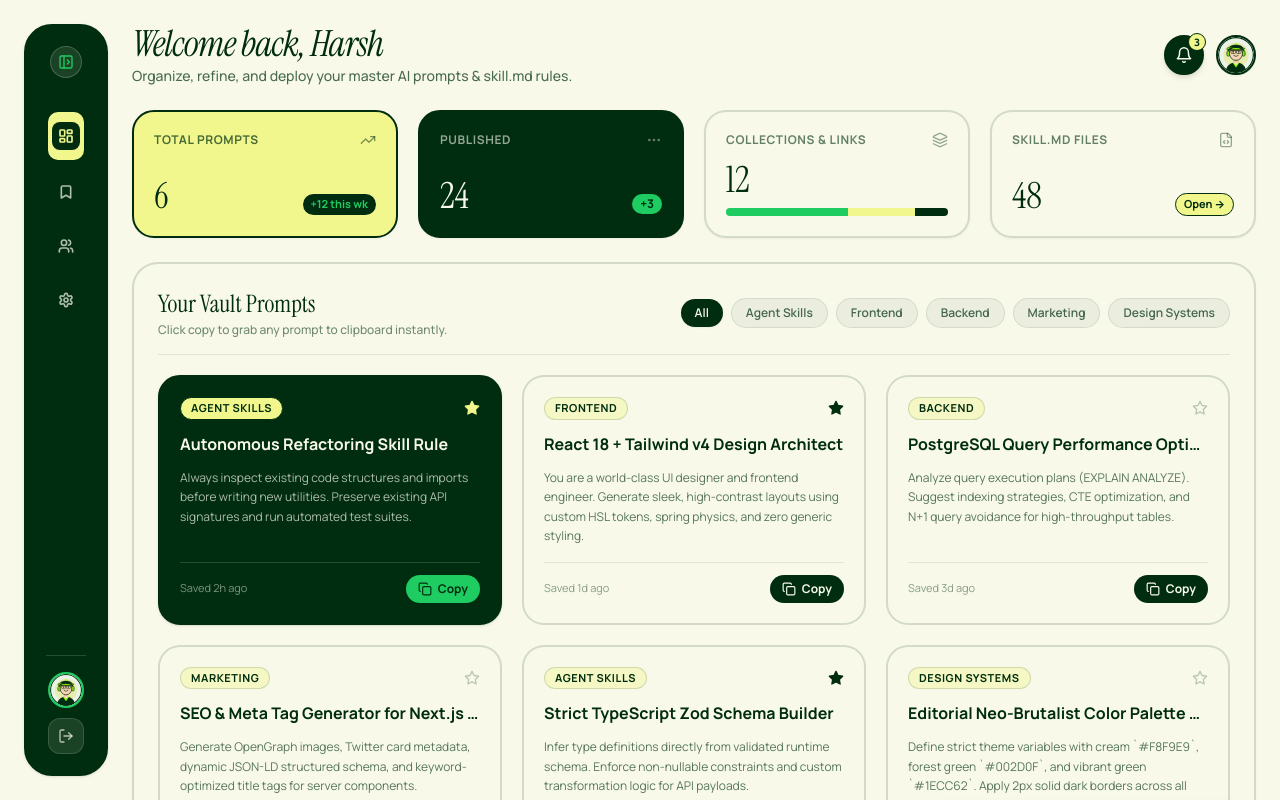
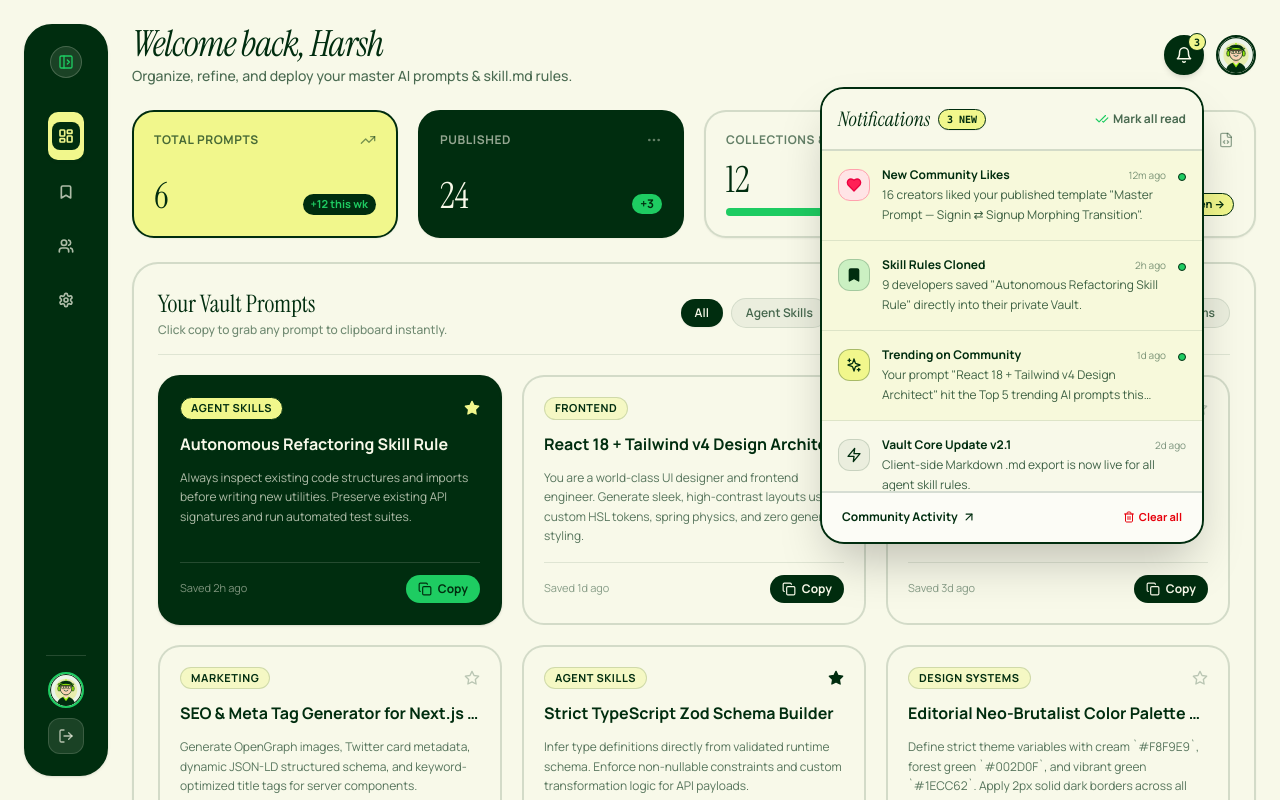
Before and after one commit to panduthegang/Prompt-Vault, a React (Vite) app: page /dashboard in a window 1280 px wide. Both pictures are taken after a click on the button "Notifications". Shown: the top 800 px of the page. Built offline with nearby package versions, Linux system fonts and the light colour scheme.

Commit message:
Update DashboardHeader.tsx

```diff
--- a/src/components/Dashboard-Page/DashboardHeader.tsx
+++ b/src/components/Dashboard-Page/DashboardHeader.tsx
@@ -53,7 +53,7 @@ export default function DashboardHeader({
 
   // Close on outside click or Escape key
   useEffect(() => {
-    const handleOutsideClick = (e: MouseEvent) => {
+    const handleOutsideClick = (e: MouseEvent | TouchEvent) => {
       if (containerRef.current && !containerRef.current.contains(e.target as Node)) {
         setIsOpen(false);
       }
@@ -64,9 +64,11 @@ export default function DashboardHeader({
 
     if (isOpen) {
       document.addEventListener('mousedown', handleOutsideClick);
+      document.addEventListener('touchstart', handleOutsideClick, { passive: true });
       document.addEventListener('keydown', handleKeyDown);
       return () => {
         document.removeEventListener('mousedown', handleOutsideClick);
+        document.removeEventListener('touchstart', handleOutsideClick);
         document.removeEventListener('keydown', handleKeyDown);
       };
     }
@@ -137,18 +139,33 @@ export default function DashboardHeader({
           <AnimatePresence>
             {isOpen && (
               <>
-                {/* Mobile Backdrop to prevent off-screen taps */}
-                <div
+                {/* Mobile Backdrop to prevent off-screen taps with instant fade exit */}
+                <motion.div
+                  key="notification-backdrop"
+                  initial={{ opacity: 0 }}
+                  animate={{ opacity: 1 }}
+                  exit={{ opacity: 0 }}
+                  transition={{ duration: 0.15, ease: 'easeOut' }}
                   className="fixed inset-0 z-40 sm:hidden bg-black/25 backdrop-blur-xs"
                   onClick={() => setIsOpen(false)}
                 />
 
                 <motion.div
-                  initial={{ opacity: 0, y: 10, scale: 0.95 }}
-                  animate={{ opacity: 1, y: 0, scale: 1 }}
-                  exit={{ opacity: 0, y: 8, scale: 0.95 }}
-                  transition={{ type: 'spring', damping: 26, stiffness: 320 }}
-                  className="fixed inset-x-3 sm:inset-x-auto top-24 sm:top-full sm:right-0 sm:mt-3 w-auto sm:w-96 max-w-sm sm:max-w-none mx-auto sm:mx-0 bg-vault-cream border-2 border-vault-dark rounded-[24px] shadow-2xl z-50 overflow-hidden flex flex-col"
+                  key="notification-popover"
+                  initial={{ opacity: 0, y: 8, scale: 0.96 }}
+                  animate={{
+                    opacity: 1,
+                    y: 0,
+                    scale: 1,
+                    transition: { type: 'spring', damping: 25, stiffness: 350 },
+                  }}
+                  exit={{
+                    opacity: 0,
+                    y: 6,
+                    scale: 0.96,
+                    transition: { duration: 0.15, ease: 'easeOut' },
+                  }}
+                  className="fixed inset-x-3 top-24 mx-auto max-w-sm sm:absolute sm:inset-x-auto sm:top-full sm:right-0 sm:mt-3 sm:w-96 sm:max-w-none sm:mx-0 sm:top-auto bg-vault-cream border-2 border-vault-dark rounded-[24px] shadow-2xl z-50 overflow-hidden flex flex-col"
                 >
                 {/* 1. Header */}
                 <div className="p-3.5 sm:p-4 border-b-2 border-vault-dark/15 flex items-center justify-between bg-vault-cream">
```
